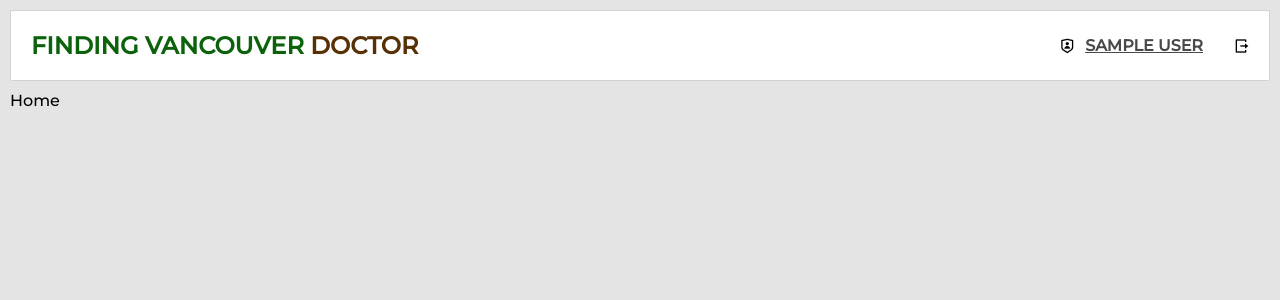
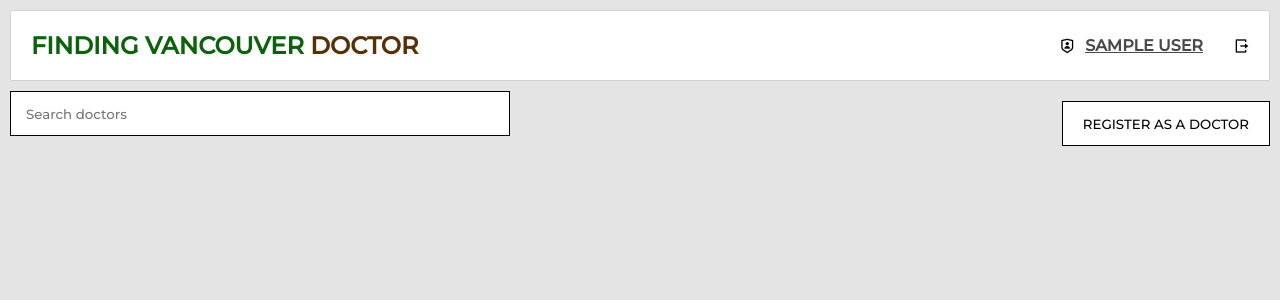
Before and after one commit to neilquizon/findvancouverdoctor, a React (Create React App) app: page / in a window 1280 px wide. Shown: the top 300 px of the page. Built offline with nearby package versions, Linux system fonts and the light colour scheme; no server answers; sample sign-in values are in the browser's storage.

Commit message:
updated pages

```diff
--- a/src/index.css
+++ b/src/index.css
@@ -59,6 +59,9 @@ h1,h2,h3,h4,h5,h6, a, span, p {
   justify-content: space-between;
 }
 
+.justify-end {
+  justify-content: flex-end;
+}
 .gap-1 {
   gap: 10px;
 }
@@ -81,6 +84,11 @@ h1,h2,h3,h4,h5,h6, a, span, p {
 .w-400 {
   width: 500px;
 }
+
+.w-full {
+  width: 100%;
+}
+
 .p-1{
   padding: 10px;
 }
@@ -155,17 +163,20 @@ input:focus {
   background-color: black !important;
   color: white !important;
   text-transform: uppercase;
-  width: 100%;
+  padding: 0 20px;
+
+
 }
 
 .outlined-btn{
   height: 45px !important;
   border-radius: 0 !important;
-  background-color: black !important;
-  color: white !important;
+  background-color: white !important;
+  color: black !important;
   text-transform: uppercase;
   border: 1px solid black;
-  width: 100%;
+  padding: 0 20px;
+
 }
 
 /* text classes */
--- a/src/pages/Home/index.js
+++ b/src/pages/Home/index.js
@@ -2,7 +2,14 @@ import React from "react"
 
 function Home() {
     return (
-        <div>Home</div>
+        <div>
+            <div className="flex justify-between">
+                <div>
+                    <input placeholder="Search doctors" className="w-400" />
+                </div>
+                <button className="outlined-btn my-1">Register as a Doctor</button>
+            </div>
+        </div>
     )
 }
 
--- a/src/pages/Login/index.js
+++ b/src/pages/Login/index.js
@@ -58,7 +58,7 @@ function Login() {
                     <input type="password" />
                 </Form.Item>
 
-                <button className="contained-btn my-1" type="submit">Login</button>
+                <button className="contained-btn my-1 w-full" type="submit">Login</button>
                 <Link className="underline" to='/Register'>Don't have an account? <strong>Register</strong></Link>
 
 
--- a/src/pages/Register/index.js
+++ b/src/pages/Register/index.js
@@ -53,7 +53,7 @@ function Register() {
                     <input type="password" />
                 </Form.Item>
 
-                <button className="contained-btn my-1" type="submit">REGISTER</button>
+                <button className="contained-btn my-1 w-full" type="submit">REGISTER</button>
                 <Link className="underline" to='/login'>Already have an account? <strong>Sign in</strong></Link>
 
 
```
